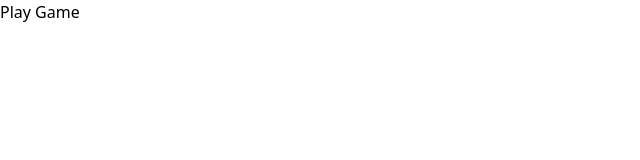
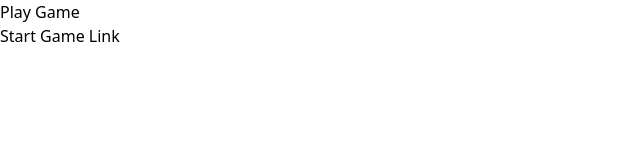
Before and after one commit to Ankush2107/React_from_zero_to_hero, a React (Vite) app in the folder HangMan_Project_React/: page /play in a window 1280 px wide. Shown: the top 160 px of the page, without its empty margins (0-640 px from the left). Built offline with nearby package versions, Linux system fonts and the light colour scheme.

Commit message:
using useSearchParams for getting data from one page to another

```diff
--- a/HangMan_Project_React/src/components/TextInputForm/TextInputFormContainer.jsx
+++ b/HangMan_Project_React/src/components/TextInputForm/TextInputFormContainer.jsx
@@ -14,7 +14,7 @@ function TextInputFormContainer() {
         console.log("Form submitted", value);
         if(value) {
             // if we have something in value then we want to go to the play page.
-            navigate("/play");
+            navigate(`/play?text=${value}`);
         }
     };
 
--- a/HangMan_Project_React/src/pages/PlayGame.jsx
+++ b/HangMan_Project_React/src/pages/PlayGame.jsx
@@ -1,7 +1,14 @@
+import { Link, useSearchParams } from "react-router-dom";
+
 function PlayGame() {
+
+    let [searchParams] = useSearchParams();
+    console.log(searchParams.get("text"))
+
     return (
         <>
             <h1>Play Game</h1>
+            <Link to="/start" className="text-blue-500">Start Game Link</Link>
         </>
     )
 }
```
